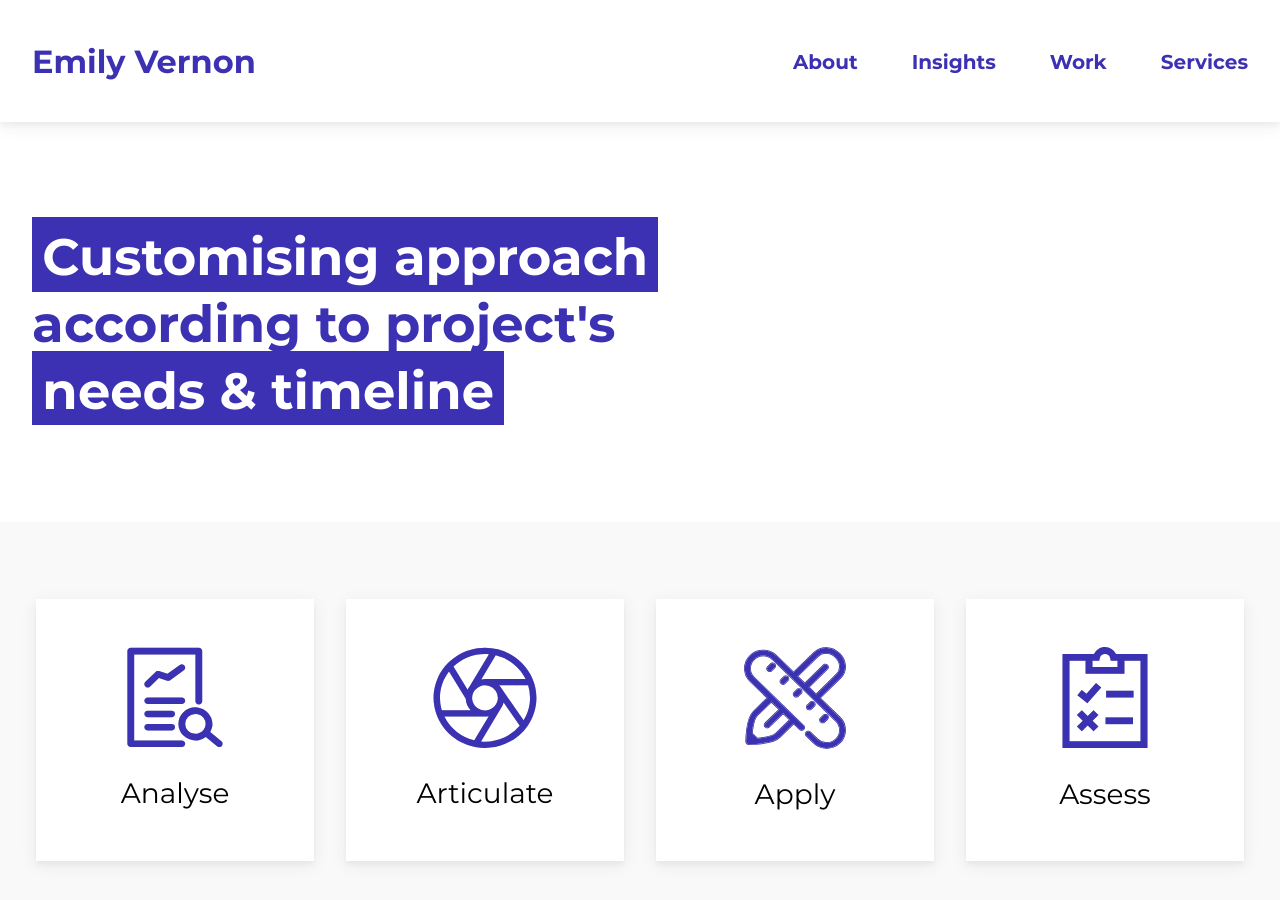
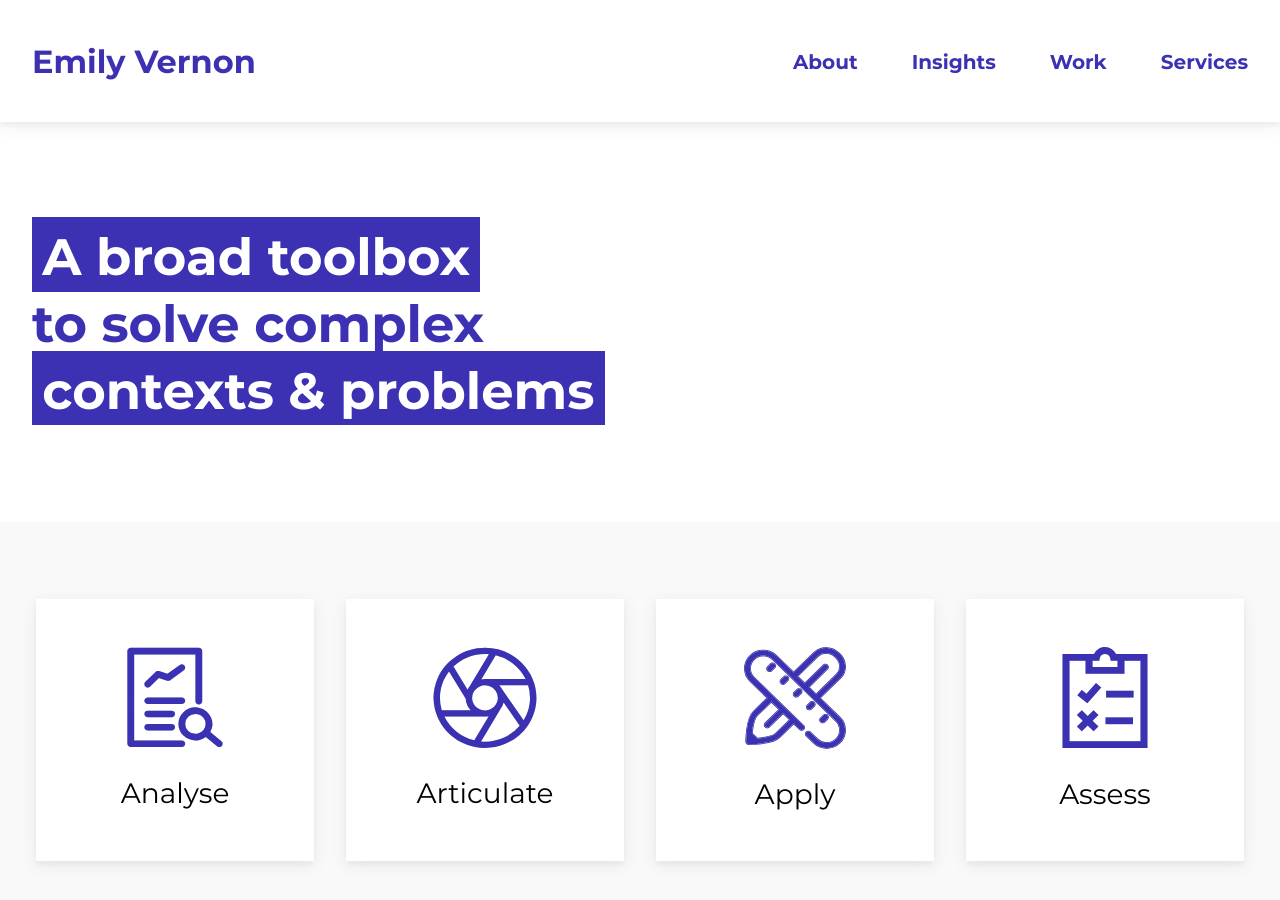
Before and after one commit to emilygv/emilyvernon.com, a Jekyll site: the page built from services.md, in a window 1280 px wide and 900 px high. Built offline with Jekyll 4.4.1, drawn with Linux system fonts in a browser that asks for light colours.

Commit message:
Update services.md

```diff
--- a/services.md
+++ b/services.md
@@ -3,7 +3,7 @@ layout: page
 permalink: /services/
 title: The depth of services Emily Vernon provides around guest & customer experience
 description: Experience design, brand strategy, tone of voice and stakeholder management are used to complete projects of varying needs.
-hero_text: <mark>Customising approach</mark> <mark class="normal"> <br> according to project's</mark><br><mark>needs & timeline</mark>
+hero_text: <mark>A broad toolbox</mark> <mark class="normal"> <br>to solve complex</mark><br><mark>contexts & problems</mark>
 ---
 
 {% include section_icons.html
```
